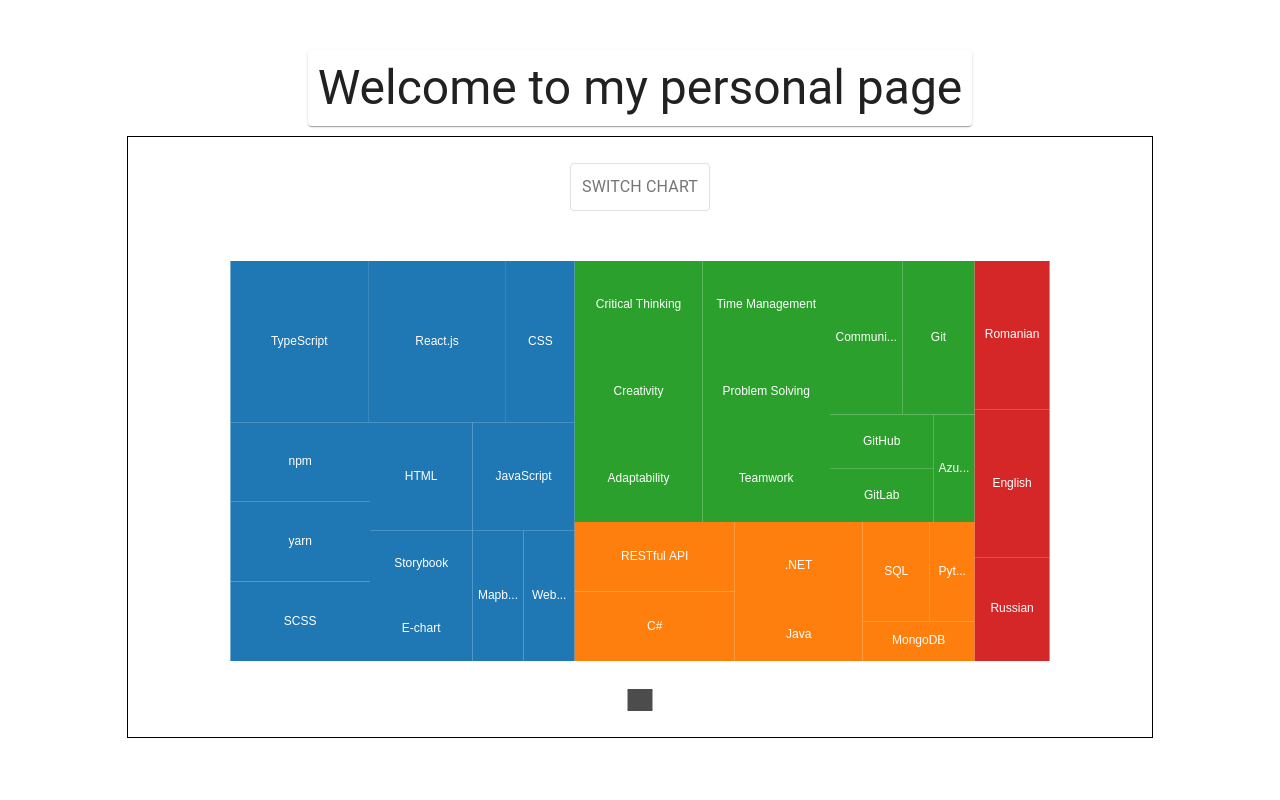
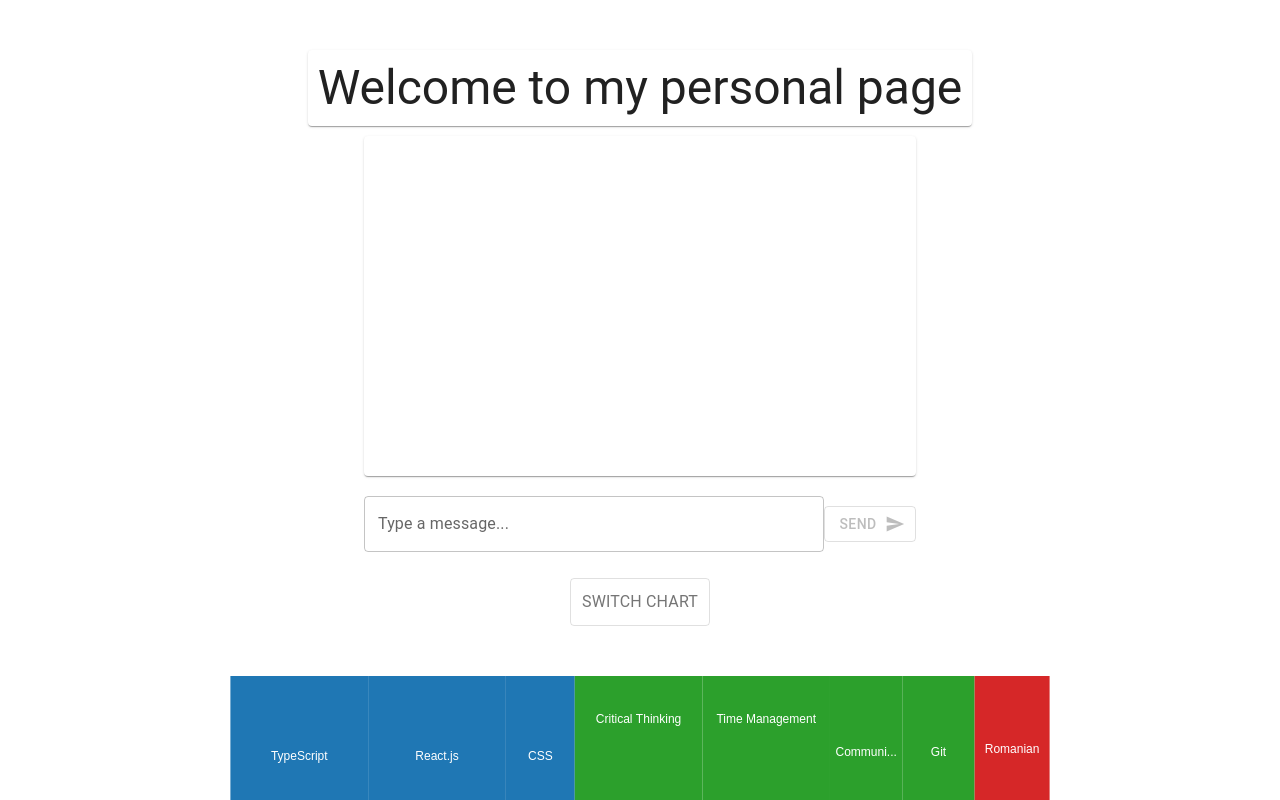
Before and after one commit to vlad151/Portofolio, a React (Create React App) app: page / in a window 1280 px wide. Shown: the top 800 px of the page. Built offline with nearby package versions, Linux system fonts and the light colour scheme.

Commit message:
create chatbot ui

```diff
--- a/package.json
+++ b/package.json
@@ -5,6 +5,7 @@
   "dependencies": {
     "@emotion/react": "^11.11.4",
     "@emotion/styled": "^11.11.0",
+    "@mui/icons-material": "^5.15.12",
     "@mui/material": "^5.15.12",
     "@testing-library/jest-dom": "^5.17.0",
     "@testing-library/react": "^13.4.0",
--- a/src/components/chart/styles.css
+++ b/src/components/chart/styles.css
@@ -5,7 +5,6 @@
   justify-content: center;
   align-items: center;
   flex-direction: column;
-  border: 1px solid black;
 }
 .chart {
   align-self: center;
--- /dev/null
+++ b/src/components/chatbot/chatUI.tsx
@@ -0,0 +1,113 @@
+import {
+  Avatar,
+  Button,
+  Container,
+  Grid,
+  List,
+  ListItem,
+  ListItemText,
+  Paper,
+  TextField,
+} from "@mui/material";
+import { Send as SendIcon } from "@mui/icons-material";
+import { useEffect, useState } from "react";
+import myImage from "./chatbot_avatar.jpg";
+const ChatUI: React.FC = () => {
+  const [messages, setMessages] = useState<
+    Array<{ id: number; text: string; sender: "user" | "bot" }>
+  >([]);
+  const [inputValue, setInputValue] = useState("");
+  const [sendDisabled, setSendDisabled] = useState(true);
+
+  useEffect(() => {
+    if (inputValue.length > 0 && inputValue.trim().length > 0) {
+      setSendDisabled(false);
+    } else {
+      setSendDisabled(true);
+    }
+  }, [inputValue, sendDisabled]);
+
+  useEffect(() => {
+    if (messages.length && messages[messages.length - 1].sender === "user") {
+      setTimeout(() => {
+        setMessages([
+          ...messages,
+          {
+            id: Date.now(),
+            text: "I am a bot, I am not programmed to respond.",
+            sender: "bot",
+          },
+        ]);
+      }, 1000);
+    }
+  }, [messages]);
+  const handleSendMessage = () => {
+    if (inputValue.trim()) {
+      setMessages([
+        ...messages,
+        { id: Date.now(), text: inputValue, sender: "user" },
+      ]);
+      setInputValue("");
+      setSendDisabled(true);
+    }
+  };
+
+  return (
+    <Container maxWidth="sm" className="chatContainer">
+      <Paper style={{ height: "300px", overflow: "auto", padding: "20px" }}>
+        <List>
+          {messages.map((message) => (
+            <ListItem
+              key={message.id}
+              style={{
+                justifyContent:
+                  message.sender === "user" ? "flex-end" : "flex-start",
+              }}
+            >
+              {message.sender === "bot" ? (
+                <Avatar alt="Vlad" src={myImage} />
+              ) : (
+                <Avatar sx={{ bgcolor: "orange" }}>me</Avatar>
+              )}
+              <ListItemText
+                primary={message.text}
+                style={{
+                  backgroundColor:
+                    message.sender === "user" ? "#e0f7fa" : "#e1bee7",
+                  padding: "10px",
+                  borderRadius: "10px",
+                }}
+              />
+            </ListItem>
+          ))}
+        </List>
+      </Paper>
+      <Grid container style={{ paddingTop: "20px" }}>
+        <Grid item xs={10}>
+          <TextField
+            fullWidth
+            label="Type a message..."
+            variant="outlined"
+            value={inputValue}
+            onChange={(e) => setInputValue(e.target.value)}
+            onKeyPress={(e) => e.key === "Enter" && handleSendMessage()}
+          />
+        </Grid>
+        <Grid item xs={2} sx={{ display: "flex", alignItems: "center" }}>
+          <Button
+            disabled={sendDisabled}
+            fullWidth
+            variant="outlined"
+            color="primary"
+            endIcon={<SendIcon />}
+            onClick={handleSendMessage}
+          >
+            Send
+          </Button>
+        </Grid>
+      </Grid>
+    </Container>
+  );
+};
+
+export default ChatUI;
--- a/src/components/content/content.tsx
+++ b/src/components/content/content.tsx
@@ -2,10 +2,12 @@
 import ChartSwitcher from "../chart/chart";
 import PageHeader from "../header/header";
 import "./styles.css";
+import ChatUI from "../chatbot/chatUI";
 const Content: React.FC = () => {
   return (
     <Box className="appContent">
       <PageHeader />
+      <ChatUI />
       <ChartSwitcher />
     </Box>
   );
```
Also changed, not shown: src/components/chatbot/chatbot_avatar.jpg (added), 1 other file (tests, documents, lock files or other folders).
